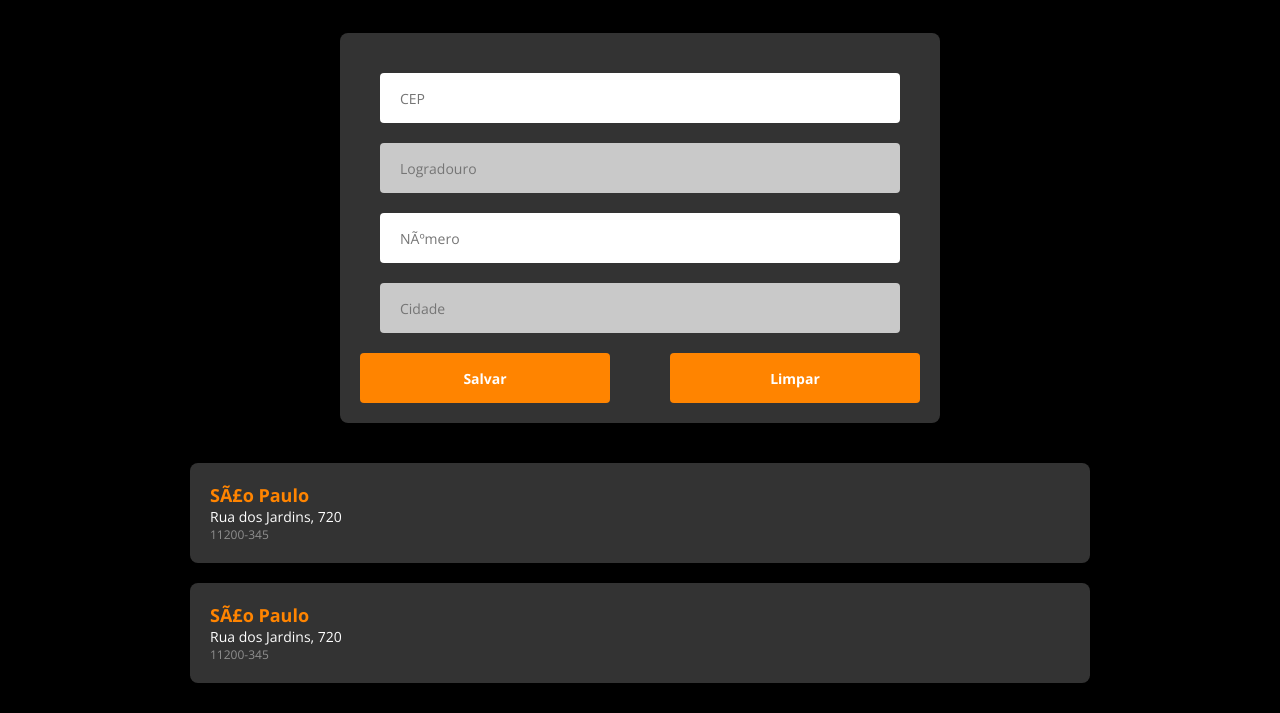
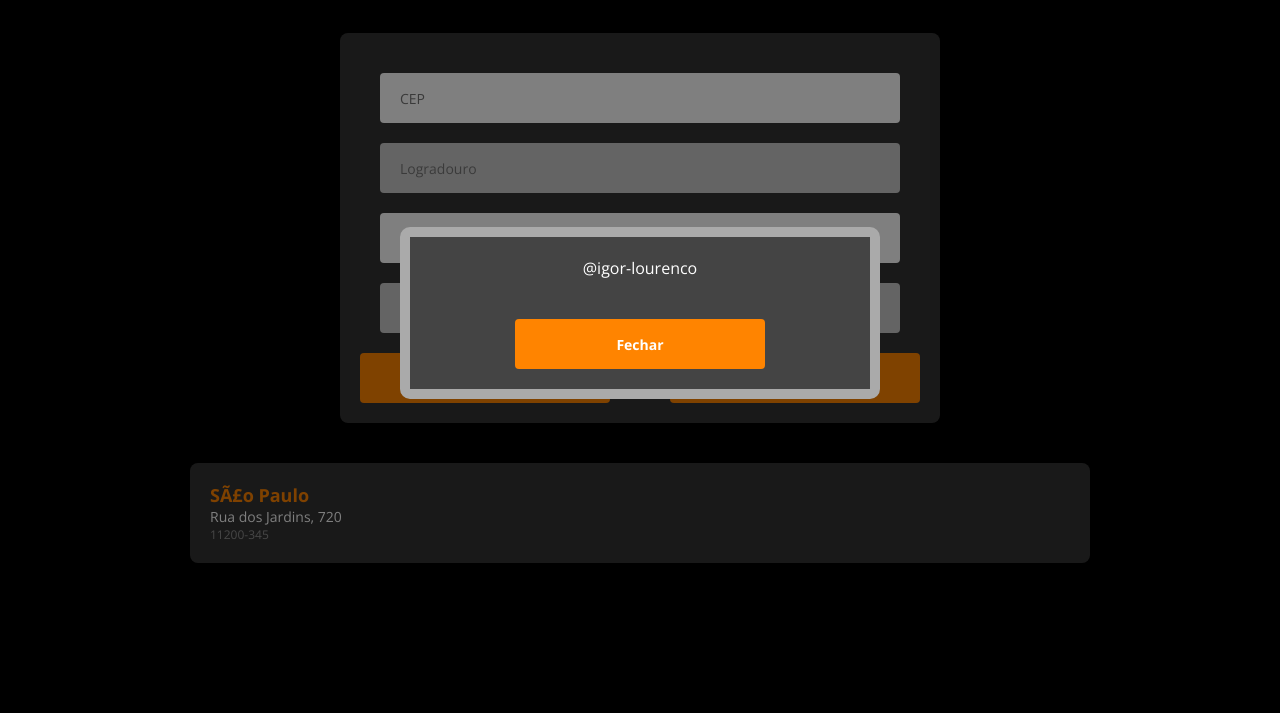
Before and after one commit to igor-lourenco/projeto-viacep, a plain HTML site: page projeto/index.html in a window 1280 px wide. Shown: the part 87-800 px from the top of the page. Drawn offline with nearby package versions, Linux system fonts and the light colour scheme.

Commit message:
Layout modal

```diff
--- /dev/null
+++ b/projeto/css/buttons.css
@@ -0,0 +1,24 @@
+/* ---botoes do formulario ---*/
+.btn-container{
+    display: flex;
+    justify-content: space-between;
+}
+
+.btn{
+    width: 250px;
+    height: 50px;
+    background-color: #ff8400;
+    border: 0;
+    border-radius: 4px;
+    color: #fff;
+    font-weight: bold;
+    font-size: 14px;
+}
+
+.btn-left{
+    margin-right: 10px;
+}
+
+.btn-right{
+    margin-left: 10px;
+}
--- /dev/null
+++ b/projeto/css/modal.css
@@ -0,0 +1,35 @@
+.modal-container {
+    position: fixed;
+    top: 0;
+    left: 0;
+
+    background-color: rgba(0, 0, 0, 0.5);
+    height: 100vh;
+    width: 100%;
+    z-index: 1; /* pra ficar na frente dos outros */
+    display: none;
+    padding: 20px;
+}
+
+.modal-container.active{
+    display: flex;
+    justify-content: center;
+    align-items: center;
+}
+
+.modal-box{
+    width: 100%;
+    max-width: 480px;
+    background-color: #444;
+    padding: 20px;
+    border-radius: 10px;
+    border: 10px solid #aaa;
+    display: flex;
+    flex-direction: column;
+    align-items: center;
+}
+
+.modal-content {
+    color: #fff;
+    margin-bottom: 40px;
+}
--- a/projeto/css/styles.css
+++ b/projeto/css/styles.css
@@ -1,3 +1,6 @@
+@import 'modal.css';
+@import 'buttons.css';
+
 * {
     box-sizing: border-box;
     padding: 0;
@@ -83,31 +86,6 @@ html, body {
     color: #faa;
 }
 
-/* ---botoes do formulario ---*/
-.btn-container{
-    display: flex;
-    justify-content: space-between;
-}
-
-.btn{
-    width: 250px;
-    height: 50px;
-    background-color: #ff8400;
-    border: 0;
-    border-radius: 4px;
-    color: #fff;
-    font-weight: bold;
-    font-size: 14px;
-}
-
-.btn-left{
-    margin-right: 10px;
-}
-
-.btn-right{
-    margin-left: 10px;
-}
-
 /* --- card --- */
 
 .list-container {
--- a/projeto/index.html
+++ b/projeto/index.html
@@ -60,14 +60,21 @@
                 <p class="address-line">Rua dos Jardins, 720</p>
                 <p class="address-cep">11200-345</p>
             </div>
-            <div class="card-list-item">
-                <h3>São Paulo</h3>
-                <p class="address-line">Rua dos Jardins, 720</p>
-                <p class="address-cep">11200-345</p>
+        </section>
+    </main>
+
+    <section id="modal-contact" class="modal-container active">
+        <div class="modal-box">
+            <div class="modal-content">
+                @igor-lourenco
             </div>
-        </section>
-        <script type="module" src="js/viacep.js"></script>
-    </main>
+            <button class="btn">
+                Fechar
+            </button>
+        </div>
+    </section>
+
+    <script type="module" src="js/viacep.js"></script>
 </body>
 
 </html>
```
